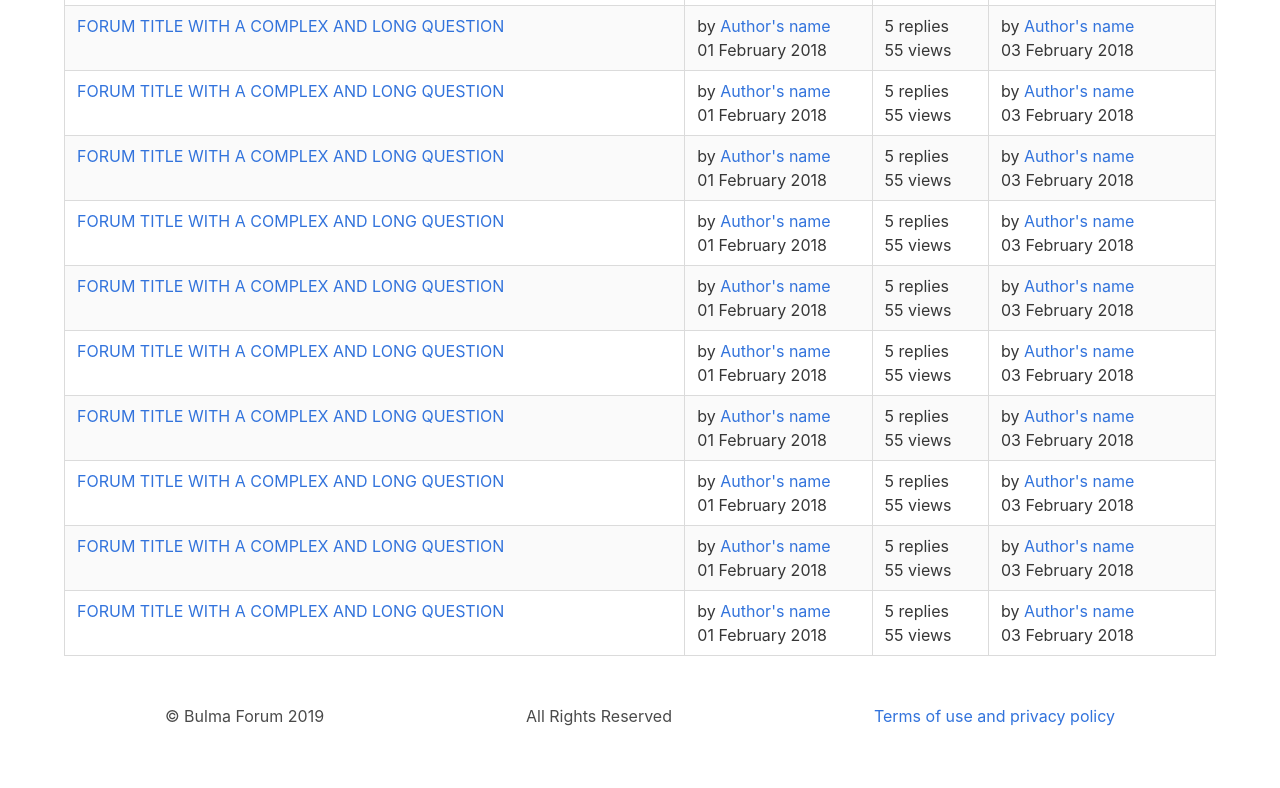
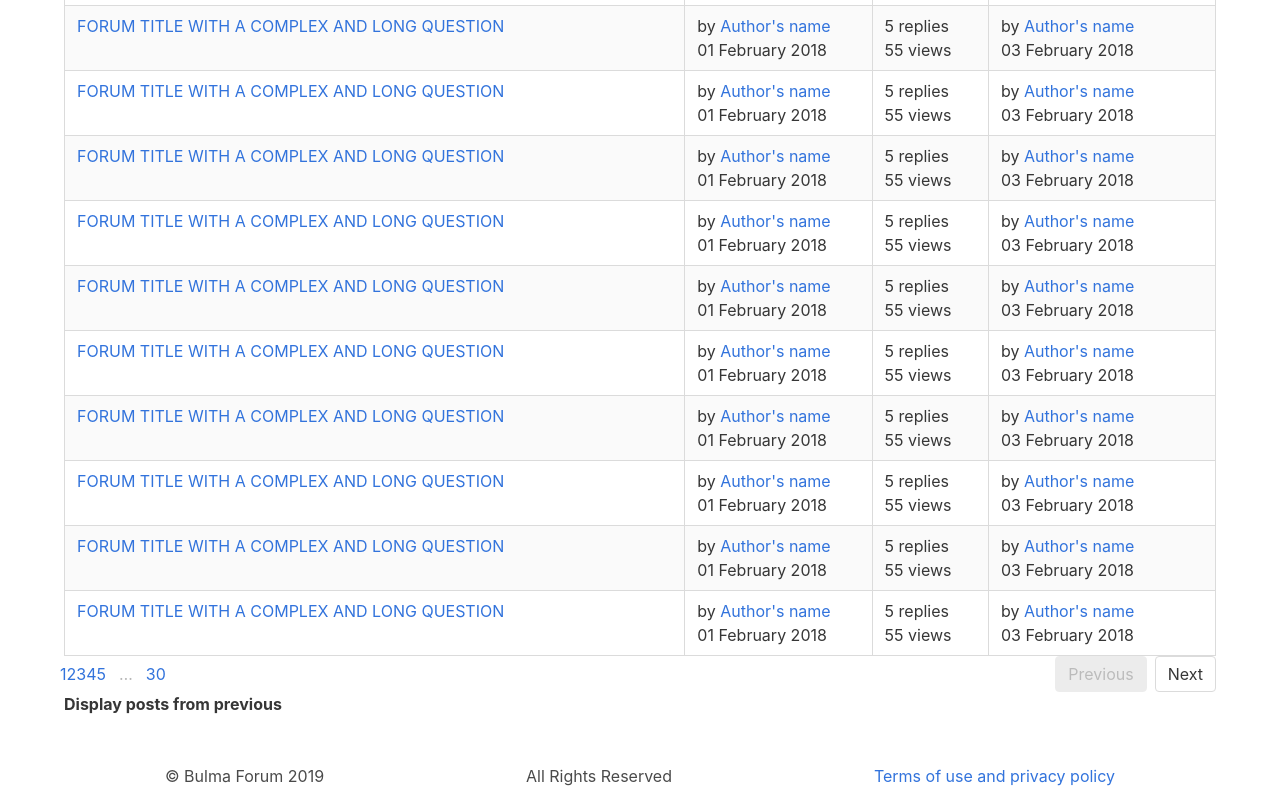
Before and after one commit to marb61a/bulma-forum, a plain HTML site: page topics-overview.html in a window 1280 px wide. Shown: the part 571-1359 px from the top of the page. Before the commit the page ends 1299 px from the top, so only its background shows below. Drawn offline with Linux system fonts and the light colour scheme.

Commit message:
updated topics-overview with pagination and form

```diff
--- a/topics-overview.html
+++ b/topics-overview.html
@@ -409,6 +409,34 @@
                         </tbody>
                     </table>
                 </div>
+
+                <!--Pagination-->
+                <nav class="pagination" role="navigation" aria-label="pagination">
+                    <a class="pagination-previous" title="This is the first page" disabled>
+                        Previous
+                    </a>
+                    <a class="pagination-next">Next</a>
+                    <ul class="pagination-list">
+                        <li>
+                            <a pagination-link is-current aria-label="Page 1" aria-current="page">1</a>
+                        </li>
+                        <li><a pagination-link aria-label="Goto page 2">2</a></li>
+                        <li><a pagination-link aria-label="Goto page 3">3</a></li>
+                        <li><a pagination-link aria-label="Goto page 4">4</a></li>
+                        <li><a pagination-link aria-label="Goto page 5">5</a></li>
+                        <li><span class="pagination-ellipsis">&hellip;</span></li>
+                        <li><a pagination-link aria-label="Goto page 30">30</a></li>
+                    </ul>
+                </nav>
+
+                <!--Form-->
+                <form id="sort-and-filter" class="is-flex-desktop">
+                    <div class="field is-flex-desktop">
+                        <label class="label" for="select-time">
+                            Display posts from previous
+                        </label>
+                    </div>
+                </form>
             </div>
         </section>
 
```
